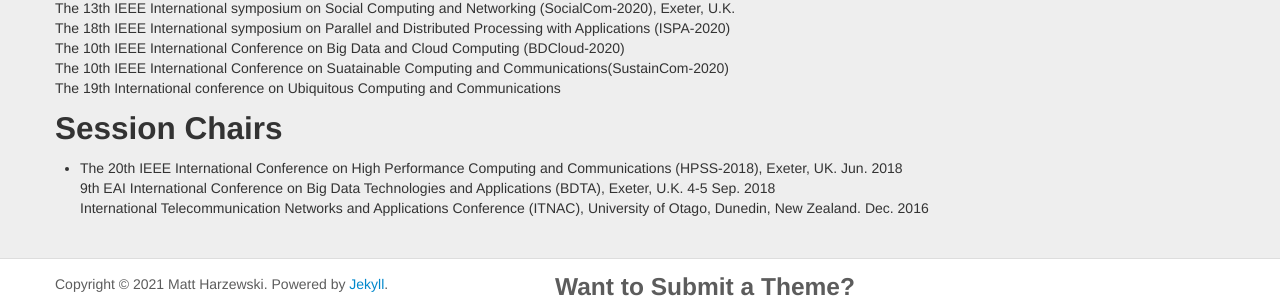
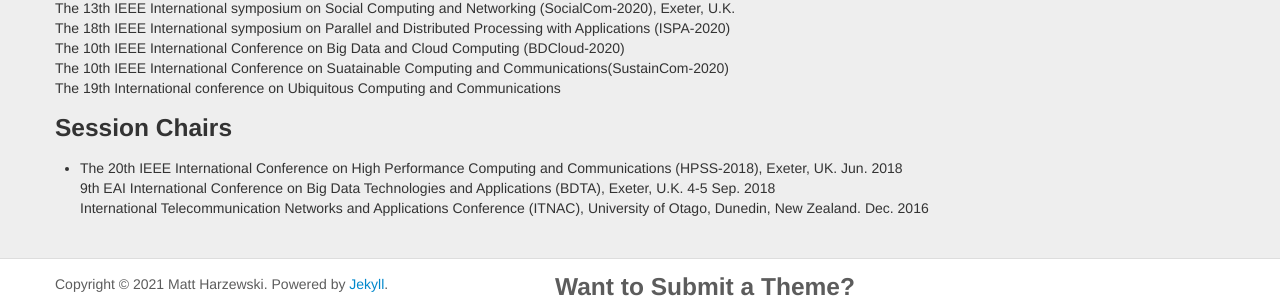
Before and after one commit to jdaisyzhang/JuanZhang, a Jekyll site: the page built from index.md, in a window 1280 px wide. Shown: the part 1476-1782 px from the top of the page. Built offline with Jekyll 4.4.1, drawn with Linux system fonts in a browser that asks for light colours; our own code applies the rules of GitHub Pages for plain Markdown files.

```diff
--- a/index.md
+++ b/index.md
@@ -56,7 +56,7 @@ IEEE Industrial Electronics Society, INDIN19, Multimedia Tools and Applications,
 
 
 
-## Session Chairs
+### Session Chairs
 
 + The 20th IEEE International Conference on High Performance Computing and Communications (HPSS-2018), Exeter, UK. Jun. 2018 <br>
  9th EAI International Conference  on Big Data Technologies and Applications (BDTA), Exeter, U.K. 4-5 Sep. 2018<br>
```
